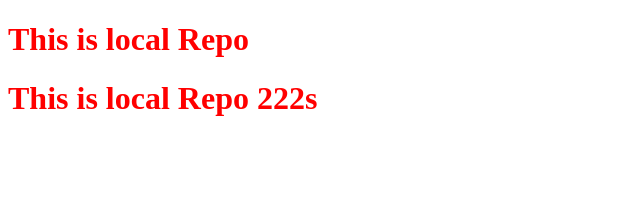
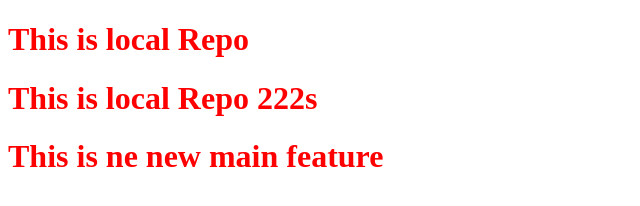
Before and after one commit to adityadav1863/local, a plain HTML site: page index.html in a window 1280 px wide. Shown: the whole page, without its empty margins (0-640 px from the left). Drawn offline with Linux system fonts and the light colour scheme.

Commit message:
add new main

```diff
--- a/index.html
+++ b/index.html
@@ -9,6 +9,7 @@
 <body>
     <h1>This is local Repo </h1>
     <h1>This is local Repo 222s </h1>
+    <h1>This is ne new main feature </h1>
 
 </body>
 </html>
```
